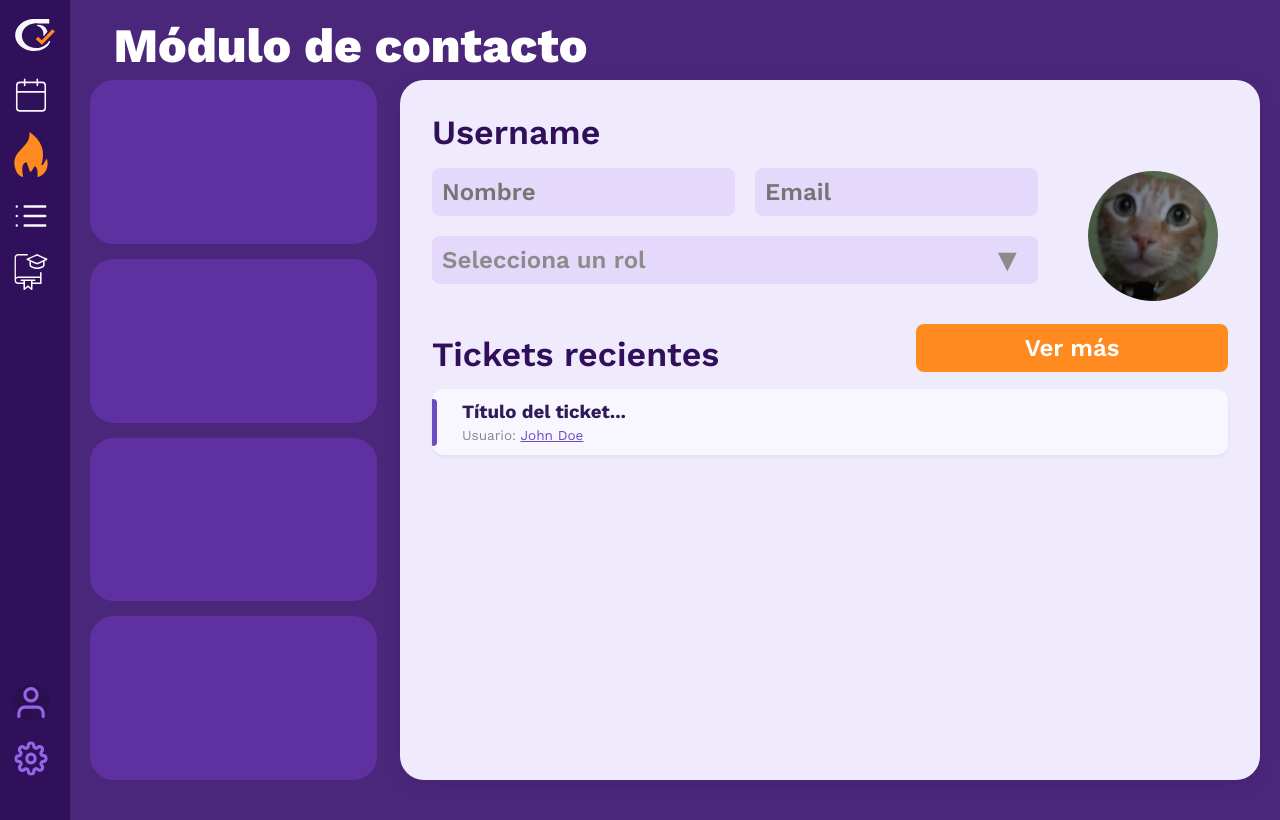
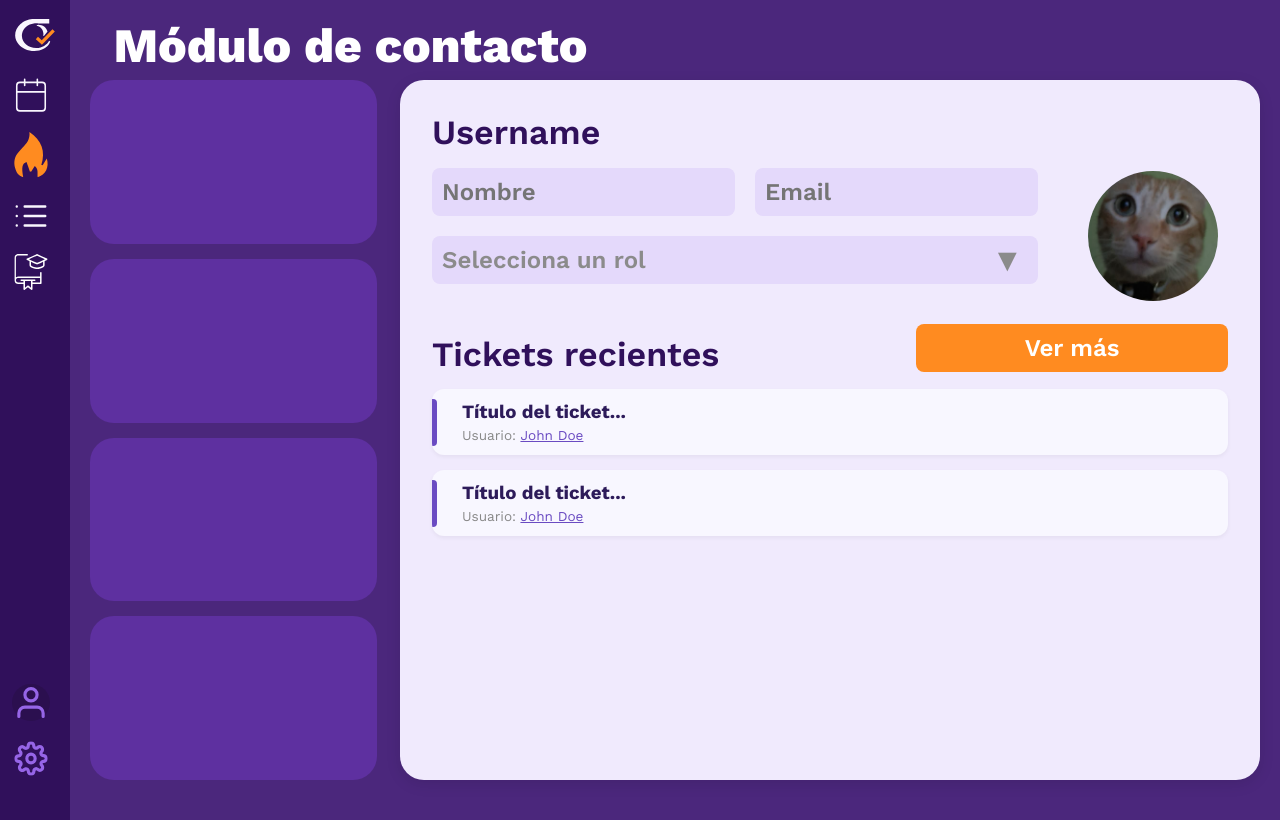
Before and after one commit to GRUPO-ATI-II/Schedio, an Angular app in the folder schedio-frontend/: page /contact-center/edit-user in a window 1280 px wide. Built offline with nearby package versions, Linux system fonts and the light colour scheme.

Commit message:
Agregado un ticket al usuario de prueba

```diff
--- a/schedio-frontend/src/app/pages/contact-center/edit-specific-user-credentials/edit-specific-user-credentials.html
+++ b/schedio-frontend/src/app/pages/contact-center/edit-specific-user-credentials/edit-specific-user-credentials.html
@@ -32,6 +32,7 @@
     </div>
     <div class="tickets-container">
       <app-ticket></app-ticket>
+      <app-ticket></app-ticket>
     </div>
   </div>
 </div>
```
